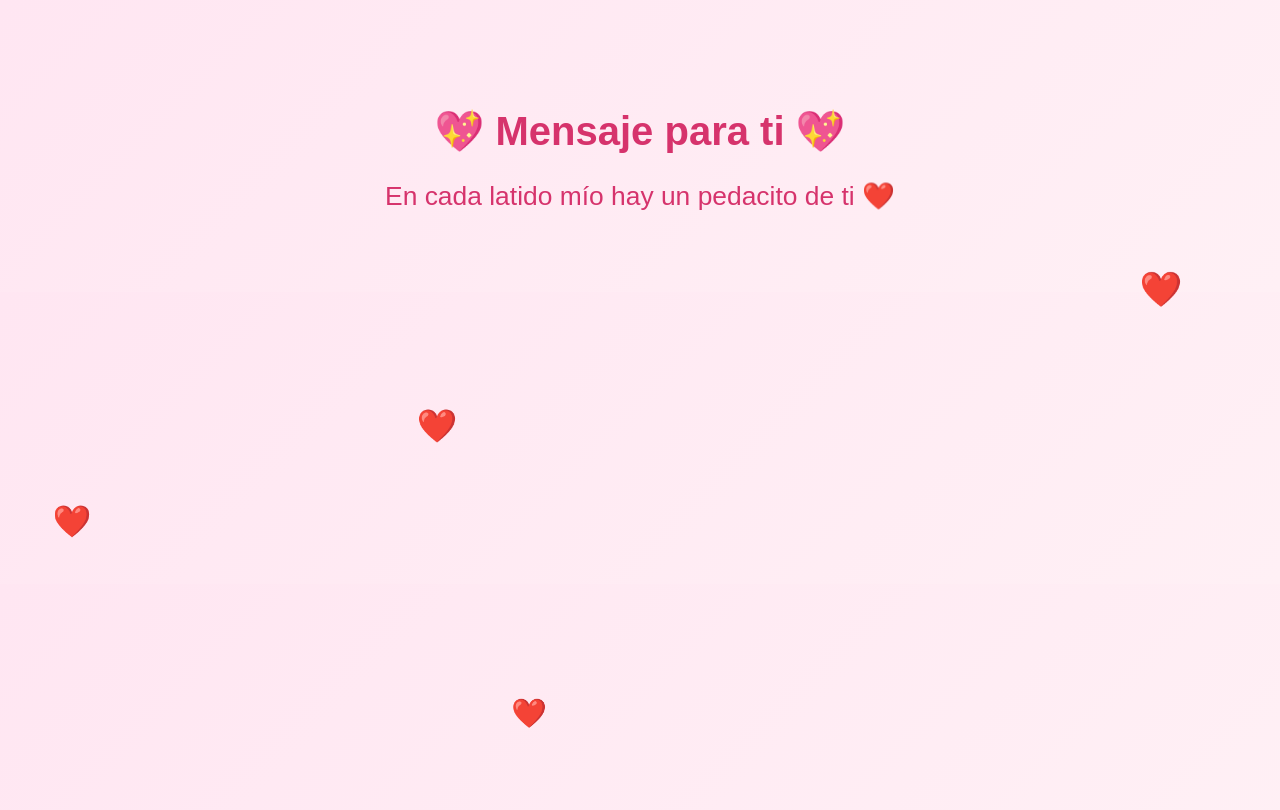
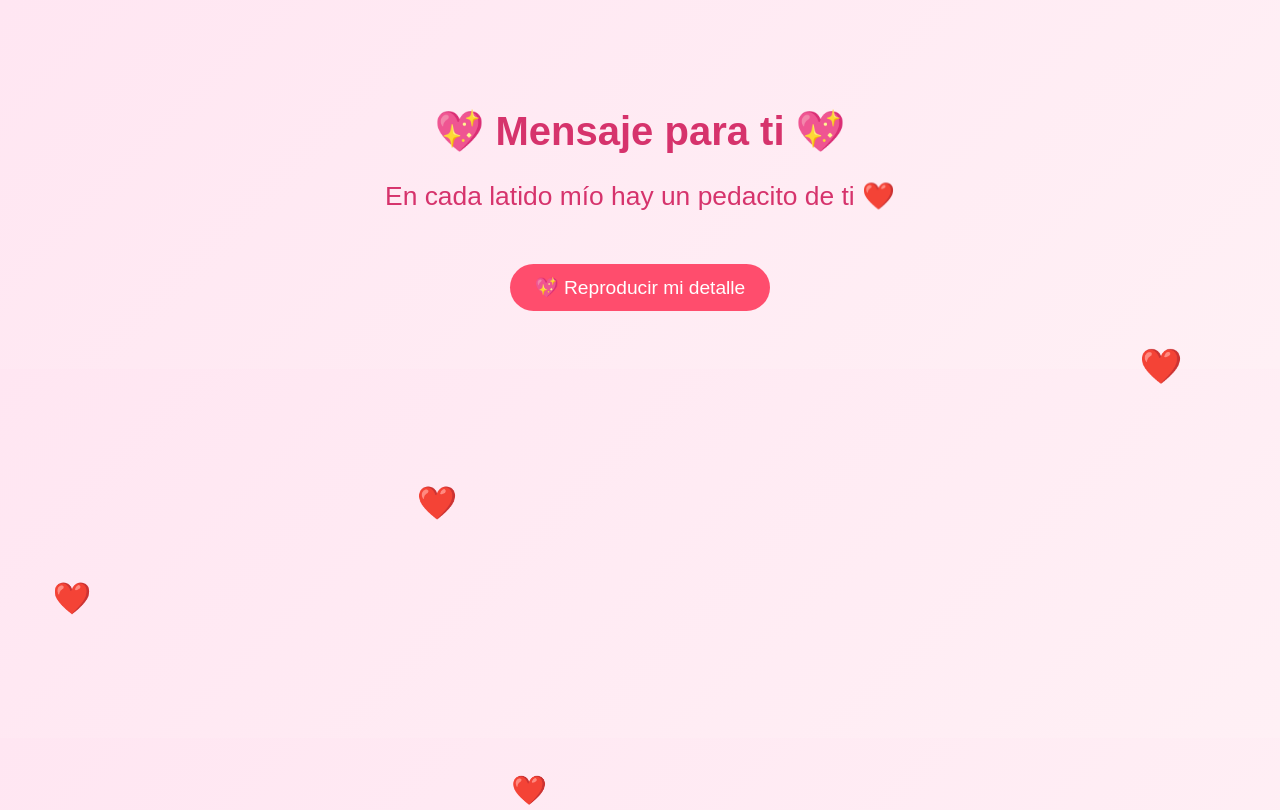
Before and after one commit to Jolual93/detalle-romantico, a plain HTML site: page index.html in a window 1280 px wide. Shown: the top 810 px of the page. Drawn offline with Linux system fonts and the light colour scheme.

Commit message:
Update index.html

```diff
--- a/index.html
+++ b/index.html
@@ -22,6 +22,20 @@
       margin-top: 20px;
       animation: latido 2s infinite;
     }
+    button {
+      margin-top: 30px;
+      padding: 12px 25px;
+      font-size: 1.2em;
+      background: #ff4d6d;
+      color: white;
+      border: none;
+      border-radius: 30px;
+      cursor: pointer;
+      transition: 0.3s;
+    }
+    button:hover {
+      background: #d6336c;
+    }
     @keyframes aparecer {
       from {opacity: 0; transform: translateY(20px);}
       to {opacity: 1; transform: translateY(0);}
@@ -31,7 +45,6 @@
       50% { transform: scale(1.1); }
       100% { transform: scale(1); }
     }
-    /* corazones flotando */
     .corazon {
       position: absolute;
       color: #ff4d6d;
@@ -48,11 +61,13 @@
   <h1>💖 Mensaje para ti 💖</h1>
   <p id="frase"></p>
 
-  <!-- Reproductor de música -->
-  <audio id="musica" autoplay loop></audio>
+  <!-- Botón para reproducir -->
+  <button onclick="playMusic()">💖 Reproducir mi detalle</button>
+
+  <audio id="musica" loop></audio>
 
   <script>
-    // Banco de frases (20)
+    // Banco de frases
     const frases = [
       "Eres la casualidad más bonita que llegó a mi vida ✨",
       "Tu sonrisa tiene la magia de volver perfecto cualquier día 🌸",
@@ -76,7 +91,7 @@
       "Eres la historia de amor que siempre quise vivir 📚"
     ];
 
-    // Canciones (poner rutas correctas en tu proyecto)
+    // Canciones
     const canciones = [
       "Velvet Skies.mp3",
       "Velvet Skies (1).mp3"
@@ -86,11 +101,15 @@
     const fraseAleatoria = frases[Math.floor(Math.random() * frases.length)];
     document.getElementById("frase").textContent = fraseAleatoria;
 
-    // Escoger canción aleatoria
-    const cancionAleatoria = canciones[Math.floor(Math.random() * canciones.length)];
-    document.getElementById("musica").src = cancionAleatoria;
+    // Función para reproducir música al darle click
+    function playMusic() {
+      const musica = document.getElementById("musica");
+      const cancionAleatoria = canciones[Math.floor(Math.random() * canciones.length)];
+      musica.src = cancionAleatoria;
+      musica.play();
+    }
 
-    // Crear corazones flotando
+    // Corazones flotando
     function crearCorazon() {
       const corazon = document.createElement("div");
       corazon.classList.add("corazon");
```
